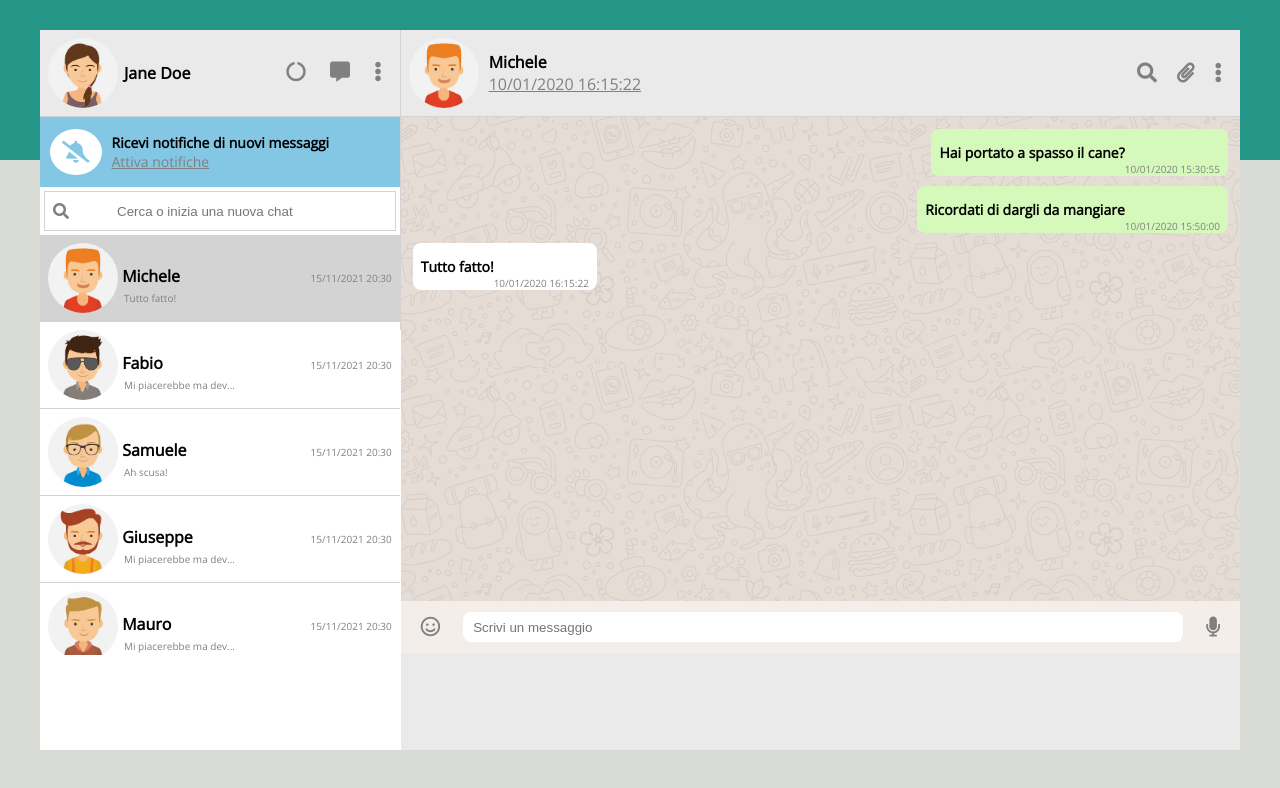
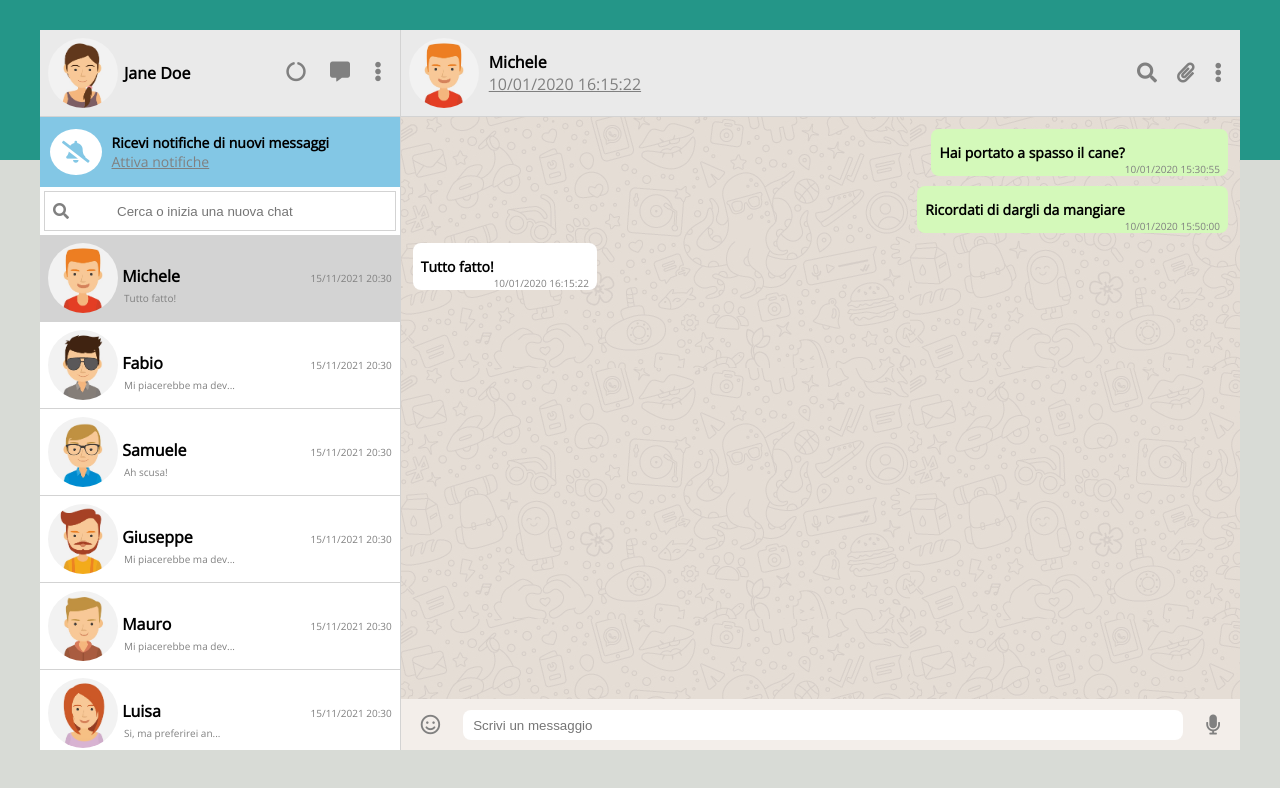
Before and after one commit to GianlucaPolcino/vue-boolzapp, a plain HTML site: page index.html in a window 1280 px wide. Drawn offline with nearby package versions, Linux system fonts and the light colour scheme.

Commit message:
fixed heights

```diff
--- a/style.css
+++ b/style.css
@@ -26,10 +26,10 @@ img{
 
 .main-app{
     display: flex;
-    min-width: 80%;
-    max-width: 1200px;
+    min-width: 70%;
+    width: 1200px;
     min-height: 90%;
-    max-height: 1200px;
+    height: 600px;
     margin: auto;
     background-color: white;
     overflow: hidden;
@@ -37,7 +37,7 @@ img{
 
 .main-left{
     width: 30%;
-    height: 300px;
+    /* height: 300px; */
     min-width: 300px;
     border-right: 1px solid lightgray;
 }
@@ -143,7 +143,7 @@ img{
 }
 
 .chat-list{
-    height: 140%;
+    height: calc(100% - 206px);
     overflow-y: scroll;
 }
 
@@ -174,7 +174,7 @@ img{
 }
 
 .chat{
-    height: 460px;
+    height: calc(100% - 162px);
     background-image: url(img/mine.jpg);
     overflow: auto;
 }
```
